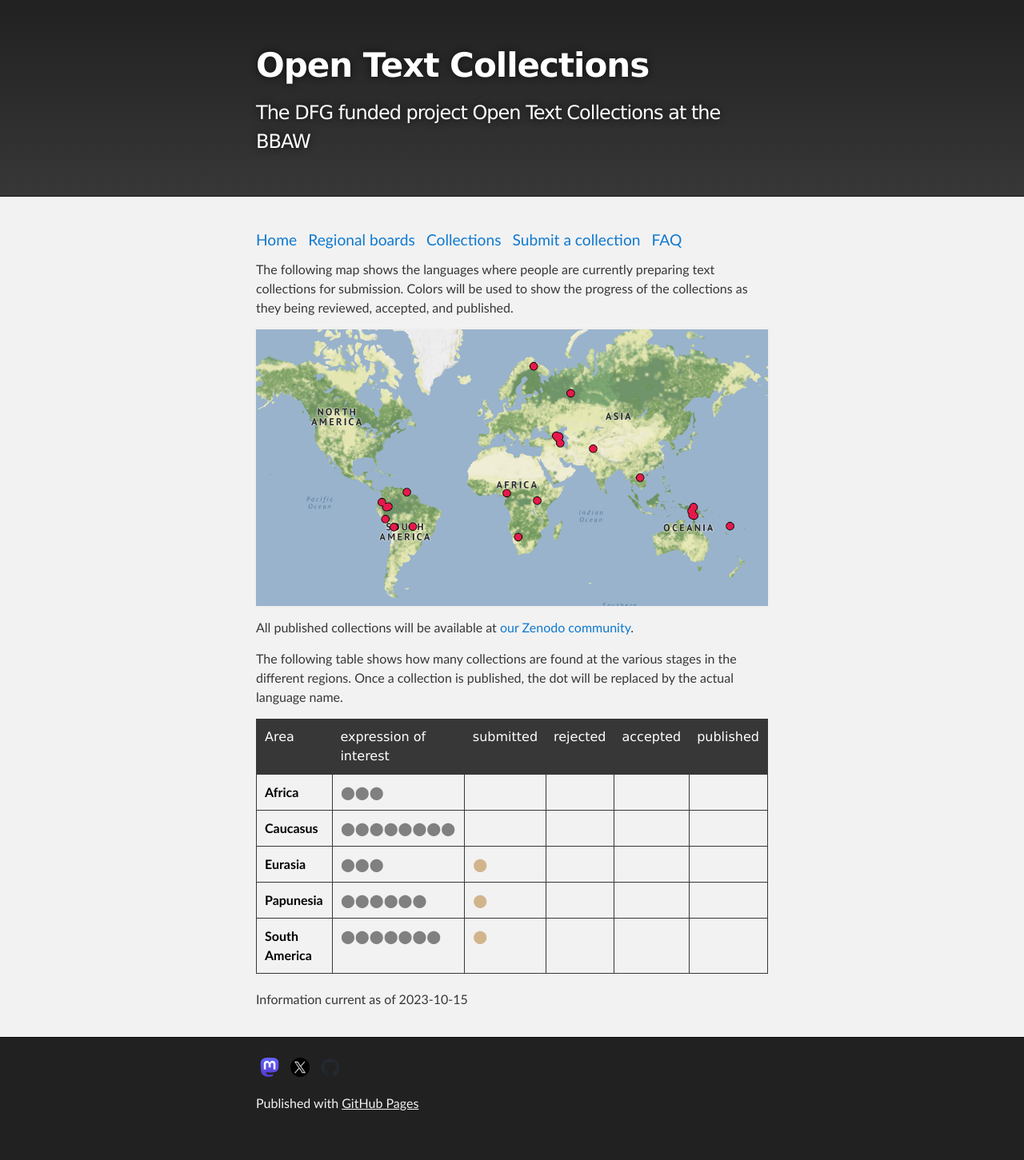
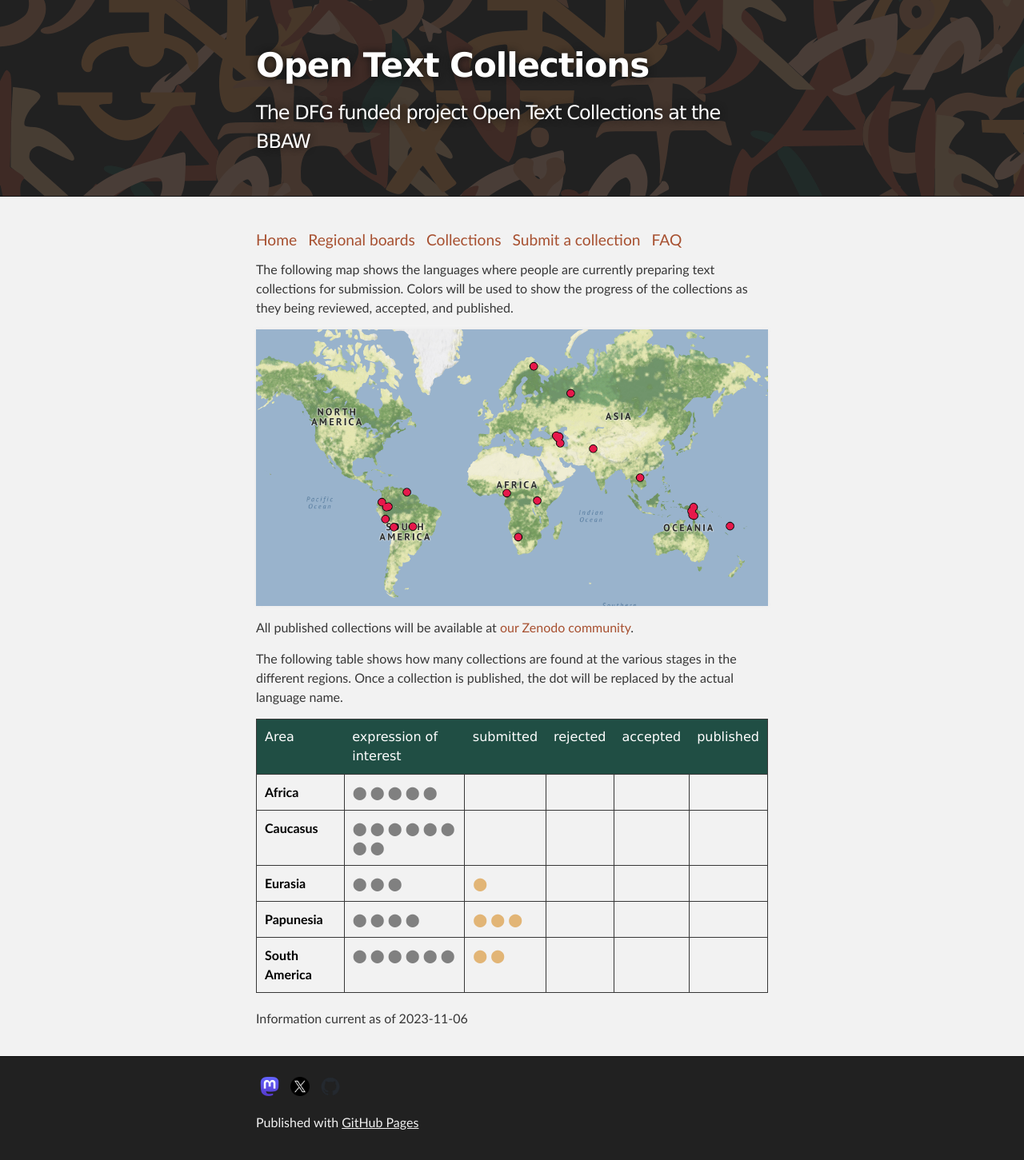
Before and after one commit to OpenTextCollections/opentextcollections.github.io, a Jekyll site: the page built from collections.md, in a window 1280 px wide. Shown: the whole page at 80% size. Built offline with Jekyll 4.4.1, drawn with Linux system fonts in a browser that asks for light colours; before the commit the page ends 1427 px from its top, so only the background shows below that.

Commit message:
adapt to CI

```diff
--- a/_sass/jekyll-theme-slate.scss
+++ b/_sass/jekyll-theme-slate.scss
@@ -591,7 +591,7 @@ table{
 }
 
 #collection_overview tbody tr td:nth-child(3) {
-  color: tan;
+  color: #e2b576;
 }
 
 #collection_overview tbody tr td:nth-child(4) {
@@ -603,5 +603,36 @@ table{
 }
 
 #collection_overview tbody tr td:nth-child(6) {
-  color: #00ee00;
+  color: #204e44;
 }
+
+a:hover, a:focus {
+	text-decoration: underline;
+	color: #c18558;
+}
+
+a {
+	text-decoration: none;
+	text-shadow: none;
+	transition: text-shadow 0.5s ease 0s;
+	color: #a75030;
+}
+
+#header_wrap {
+	background-image: url('background_header.png') !important;
+}
+
+th {
+	background: #204e44;
+}
+
+label{
+  color: #a75030;
+}
+
+// rotbraun a75030
+// ocker #a75030
+// hellocker e2b576
+// rosabraun dca27f
+// gruen 204e44
+// hellbraun c18558
--- a/collections.md
+++ b/collections.md
@@ -12,17 +12,44 @@ All published collections will be available at [our Zenodo community](https://ze
 
 The following table shows how many collections are found at the various stages in the different regions. Once a collection is published, the dot will be replaced by the actual language name.
 
-<table id="collection_overview">
+<!--<table id="collection_overviewx">
 <thead>
 <tr><th>Area</th><th>expression of interest</th><th>submitted</th><th>rejected</th><th>accepted</th><th>published</th></tr>
 </thead>
-<tbody>                  <!--EoI              submitted   rejected     accepted     published -->
+<tbody>
 <tr><td>Africa       </td><td>⬤⬤⬤     </td><td>    </td><td>    </td><td>    </td><td>    </td></tr>
 <tr><td>Caucasus     </td><td>⬤⬤⬤⬤⬤⬤⬤⬤</td><td>    </td><td>    </td><td>    </td><td>    </td></tr>
 <tr><td>Eurasia      </td><td>⬤⬤⬤     </td><td>⬤   </td><td>    </td><td>    </td><td>    </td></tr>
 <tr><td>Papunesia    </td><td>⬤⬤⬤⬤⬤⬤  </td><td>⬤   </td><td>    </td><td>    </td><td>    </td></tr>
 <tr><td>South America</td><td>⬤⬤⬤⬤⬤⬤⬤ </td><td>⬤   </td><td>    </td><td>    </td><td>    </td></tr>
 </tbody>
+</table>-->
+
+<table id="collection_overview">
+    <thead>
+        <tr>
+            <th>Area</th>
+            <th>expression of interest</th>
+            <th>submitted</th>
+            <th>rejected</th>
+            <th>accepted</th>
+            <th>published</th>
+        </tr>
+    </thead>
+    <tbody>
+        {% for area in site.data.submissions %}
+            <tr>
+                <td>{{ area[0] }}</td>
+                    {%for status in area[1] %}
+                    <td>
+                        {% for lg in status[1] %}
+                            ⬤
+                        {% endfor %}
+                    </td>
+                    {% endfor %}
+            </tr>
+        {% endfor %}
+    </tbody>
 </table>
 
-Information current as of 2023-10-15
+Information current as of 2023-11-06
```
Also changed, not shown: _data/submissions.yaml (added, +62 -0 lines), assets/css/background_header.png (added), favicon.png.
